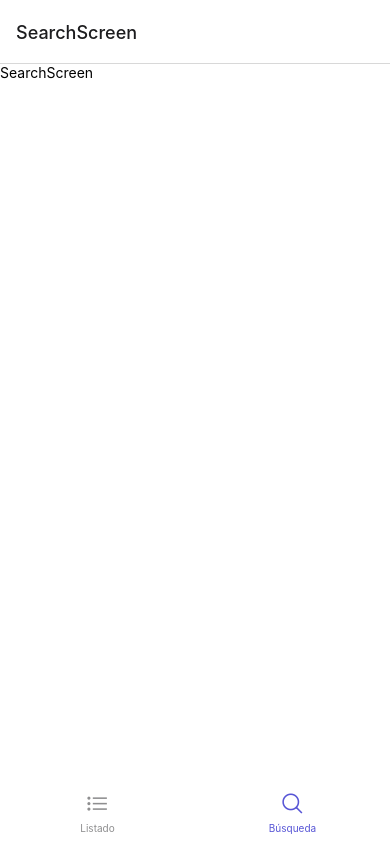
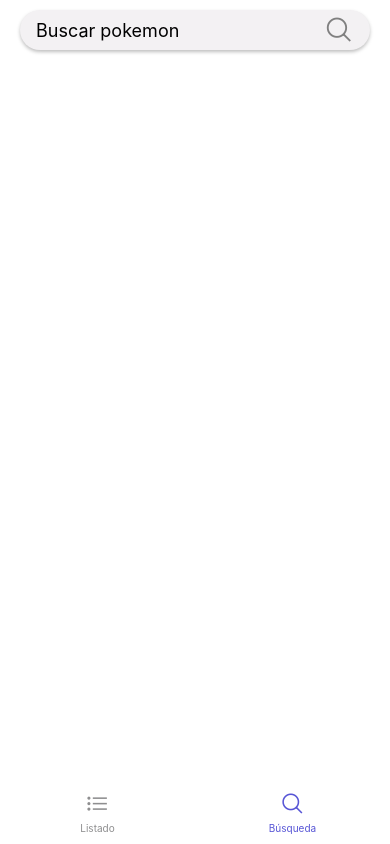
Before and after one commit to mcmmiguel/Pokedex-ReactNative, a React Native app: screen /SearchScreen in a window 390 px wide. Built offline with nearby package versions, Linux system fonts and the light colour scheme; no server answers.

Commit message:
Feat (WIP). SearchBar

```diff
--- /dev/null
+++ b/src/components/SearchInput.tsx
@@ -0,0 +1,49 @@
+import React from 'react';
+import { View, TextInput, StyleSheet, Platform } from 'react-native';
+import Icon from 'react-native-vector-icons/Ionicons';
+
+export const SearchInput = () => {
+    return (
+        <View style={styles.container}>
+            <View style={styles.textBackground}>
+                <TextInput
+                    placeholder="Buscar pokemon"
+                    style={{
+                        ...styles.textInput,
+                        top: (Platform.OS === 'ios') ? 0 : 2,
+                    }}
+                    autoCapitalize="none"
+                    autoCorrect={false}
+                />
+                <Icon name="search-outline" color="grey" size={30} />
+            </View>
+        </View>
+    );
+};
+
+const styles = StyleSheet.create({
+    container: {
+    },
+    textBackground: {
+        backgroundColor: '#f3f1f3',
+        borderRadius: 50,
+        height: 40,
+        paddingHorizontal: 20,
+        justifyContent: 'center',
+        alignItems: 'center',
+        flexDirection: 'row',
+        shadowColor: '#000',
+        shadowOffset: {
+            width: 0,
+            height: 2,
+        },
+        shadowOpacity: 0.25,
+        shadowRadius: 3.84,
+
+        elevation: 5,
+    },
+    textInput: {
+        flex: 1,
+        fontSize: 18,
+    },
+});
--- a/src/components/index.ts
+++ b/src/components/index.ts
@@ -1,3 +1,4 @@
 export { FadeInImage } from './FadeInImage';
 export { PokemonCard } from './PokemonCard';
 export { PokemonDetails } from './PokemonDetails';
+export { SearchInput } from './SearchInput';
--- a/src/navigation/BottomTabNavigator.tsx
+++ b/src/navigation/BottomTabNavigator.tsx
@@ -23,6 +23,7 @@
                     elevation: 0,
                     height: (Platform.OS === 'ios') ? 80 : 60,
                 },
+                headerShown: false,
             }}
         >
             <Tab.Screen
--- a/src/screens/SearchScreen.tsx
+++ b/src/screens/SearchScreen.tsx
@@ -1,10 +1,22 @@
 import React from 'react';
-import { View, Text } from 'react-native';
+import { View, StyleSheet, Platform } from 'react-native';
+import { useSafeAreaInsets } from 'react-native-safe-area-context';
+import { SearchInput } from '../components';
 
 export const SearchScreen = () => {
+
+    const { top } = useSafeAreaInsets();
+
     return (
-        <View>
-            <Text>SearchScreen</Text>
+        <View style={{ ...styles.mainContainer, marginTop: (Platform.OS === 'ios') ? top : top + 10 }}>
+            <SearchInput />
         </View>
     );
 };
+
+const styles = StyleSheet.create({
+    mainContainer: {
+        flex: 1,
+        marginHorizontal: 20,
+    },
+});
```
